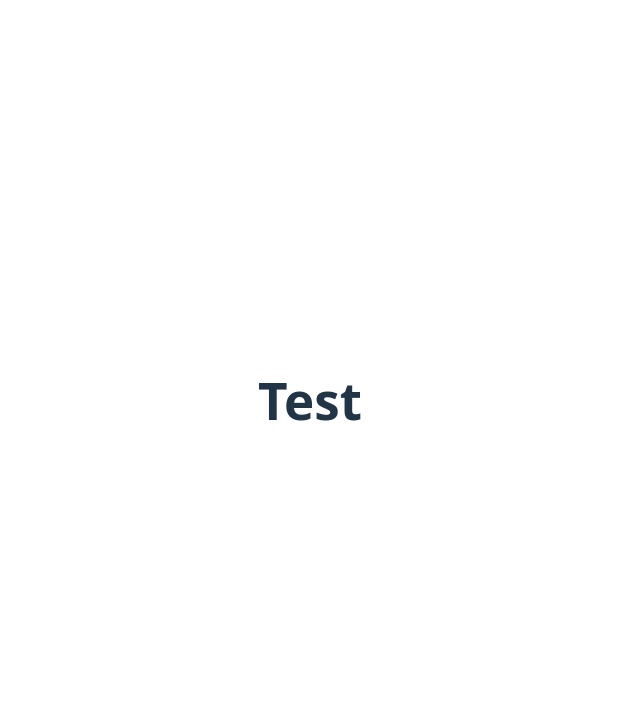
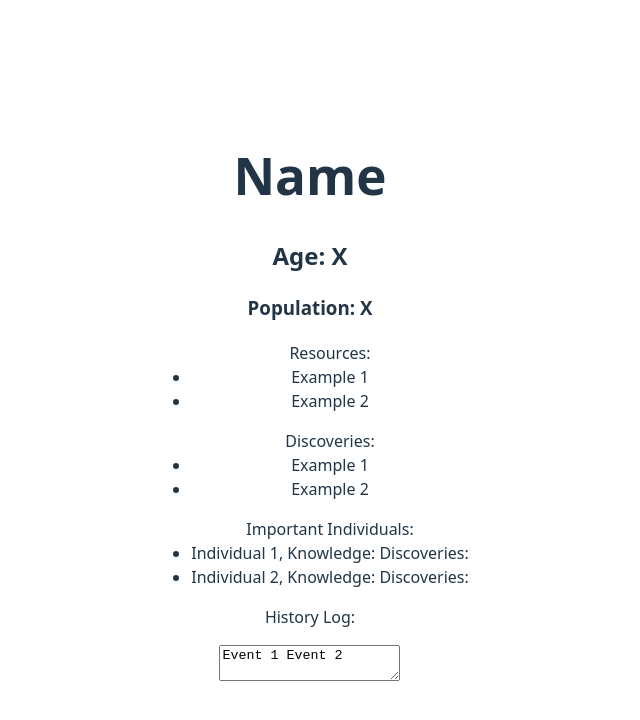
Before and after one commit to acolote1998/OUR-OWN-ZETA-frontend, a React (Vite) app in the folder our-own-zeta-frontend/: page / in a window 1280 px wide. Shown: the top 720 px of the page, without its empty margins (330-970 px from the left). Built offline with nearby package versions, Linux system fonts and the light colour scheme.

Commit message:
Civilization component basic structure

```diff
--- a/our-own-zeta-frontend/src/components/Civilization.tsx
+++ b/our-own-zeta-frontend/src/components/Civilization.tsx
@@ -1,7 +1,26 @@
 function Civilization() {
   return (
     <div>
-      <h1>Test</h1>
+      <h1>Name</h1>
+      <h2>Age: X</h2>
+      <h3>Population: X</h3>
+      <ul>
+        Resources:
+        <li>Example 1</li>
+        <li>Example 2</li>
+      </ul>
+      <ul>
+        Discoveries:
+        <li>Example 1</li>
+        <li>Example 2</li>
+      </ul>
+      <ul>
+        Important Individuals:
+        <li>Individual 1, Knowledge: Discoveries: </li>
+        <li>Individual 2, Knowledge: Discoveries:</li>
+      </ul>
+      <p>History Log:</p>
+      <textarea>Event 1 Event 2</textarea>
     </div>
   );
 }
```
